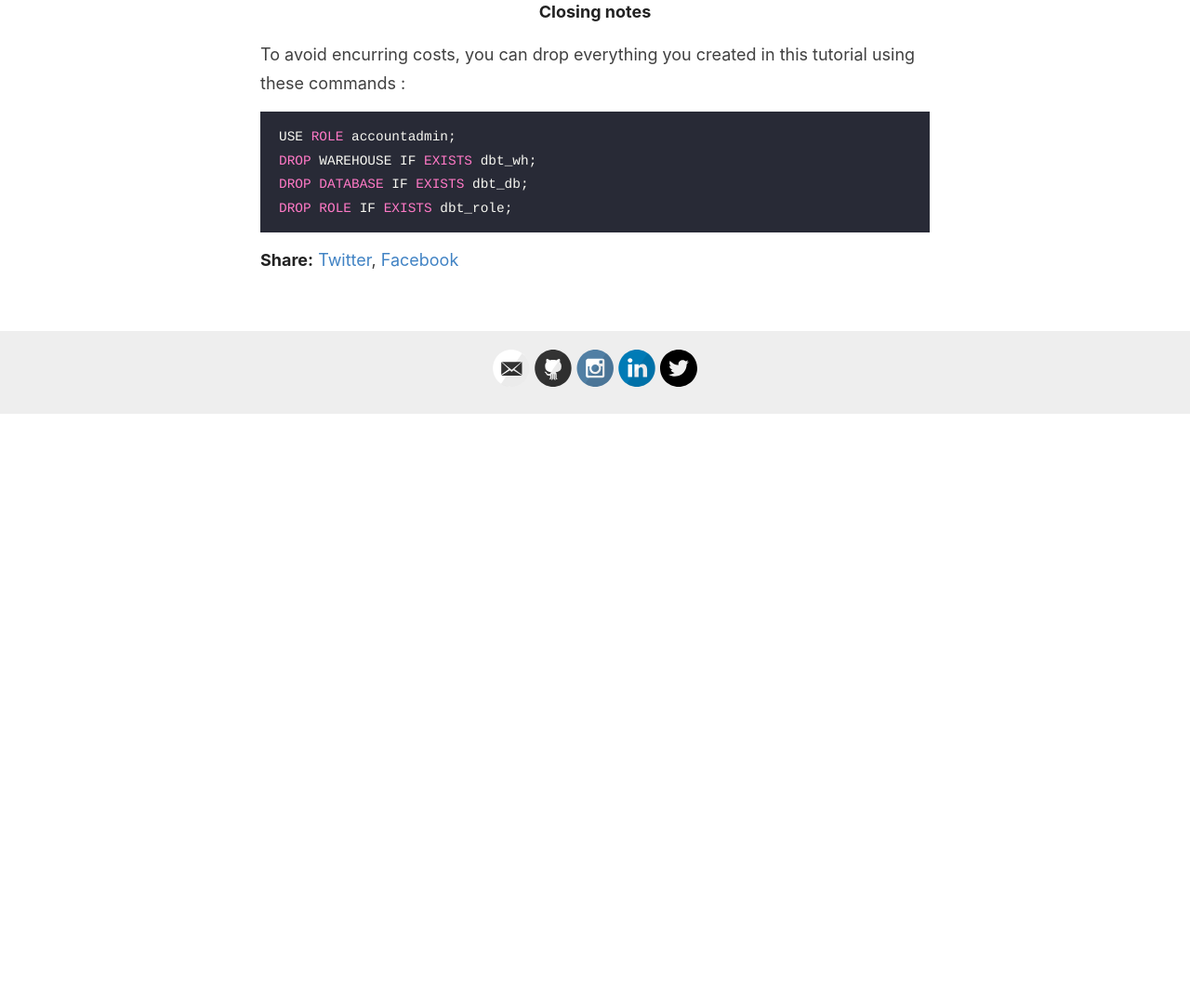
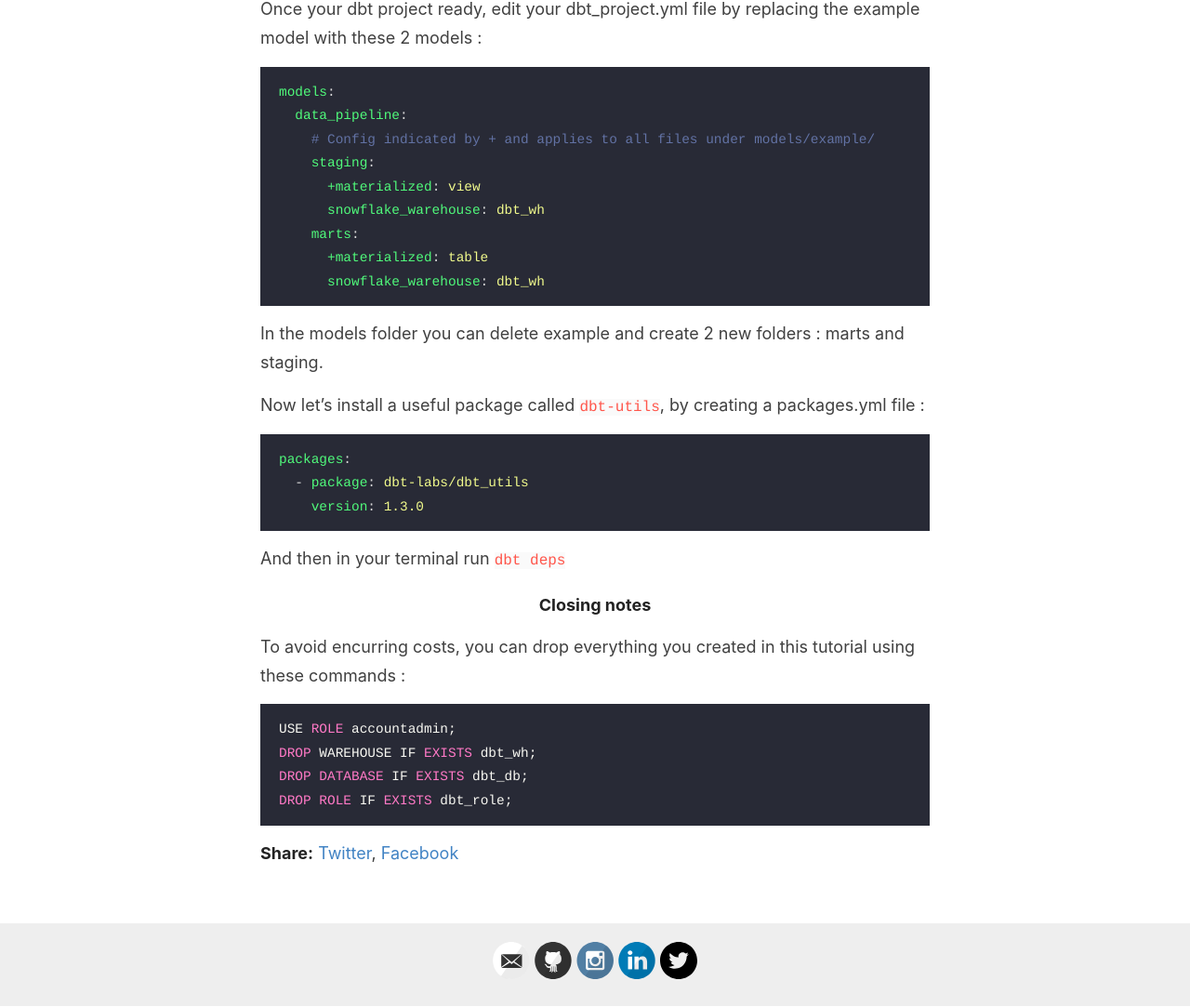
Before and after one commit to everythingdata-ai/everythingdata-ai.github.io, a Jekyll site: the page built from _posts/2025-02-12-azure-snowflake.md, in a window 1280 px wide and 1400 px high, scrolled down 3627 px. Shown: the part 317-1400 px from the top of the window at 93% size. Built offline with Jekyll 4.4.1, drawn with Linux system fonts in a browser that asks for light colours; before the commit the page ends 4390 px from its top, so only the background shows below that.

Commit message:
Update 2025-02-12-azure-snowflake.md

````diff
--- a/_posts/2025-02-12-azure-snowflake.md
+++ b/_posts/2025-02-12-azure-snowflake.md
@@ -93,6 +93,32 @@ You then put your username and password, and finally the role/dw/db/aschema we j
 
 <img width="722" alt="image" src="https://github.com/user-attachments/assets/c6ffbf2b-9a56-4598-9108-aa4251573b74" />
 
+Once your dbt project ready, edit your dbt_project.yml file by replacing the example model with these 2 models :
+
+```yaml
+models:
+  data_pipeline:
+    # Config indicated by + and applies to all files under models/example/
+    staging:
+      +materialized: view
+      snowflake_warehouse: dbt_wh
+    marts:
+      +materialized: table
+      snowflake_warehouse: dbt_wh
+```
+
+In the models folder you can delete example and create 2 new folders : marts and staging.
+
+Now let's install a useful package called `dbt-utils`, by creating a packages.yml file :
+
+```yaml
+packages:
+  - package: dbt-labs/dbt_utils
+    version: 1.3.0
+```
+
+And then in your terminal run `dbt deps`
+
 #### Closing notes
 
 To avoid encurring costs, you can drop everything you created in this tutorial using these commands :
````
